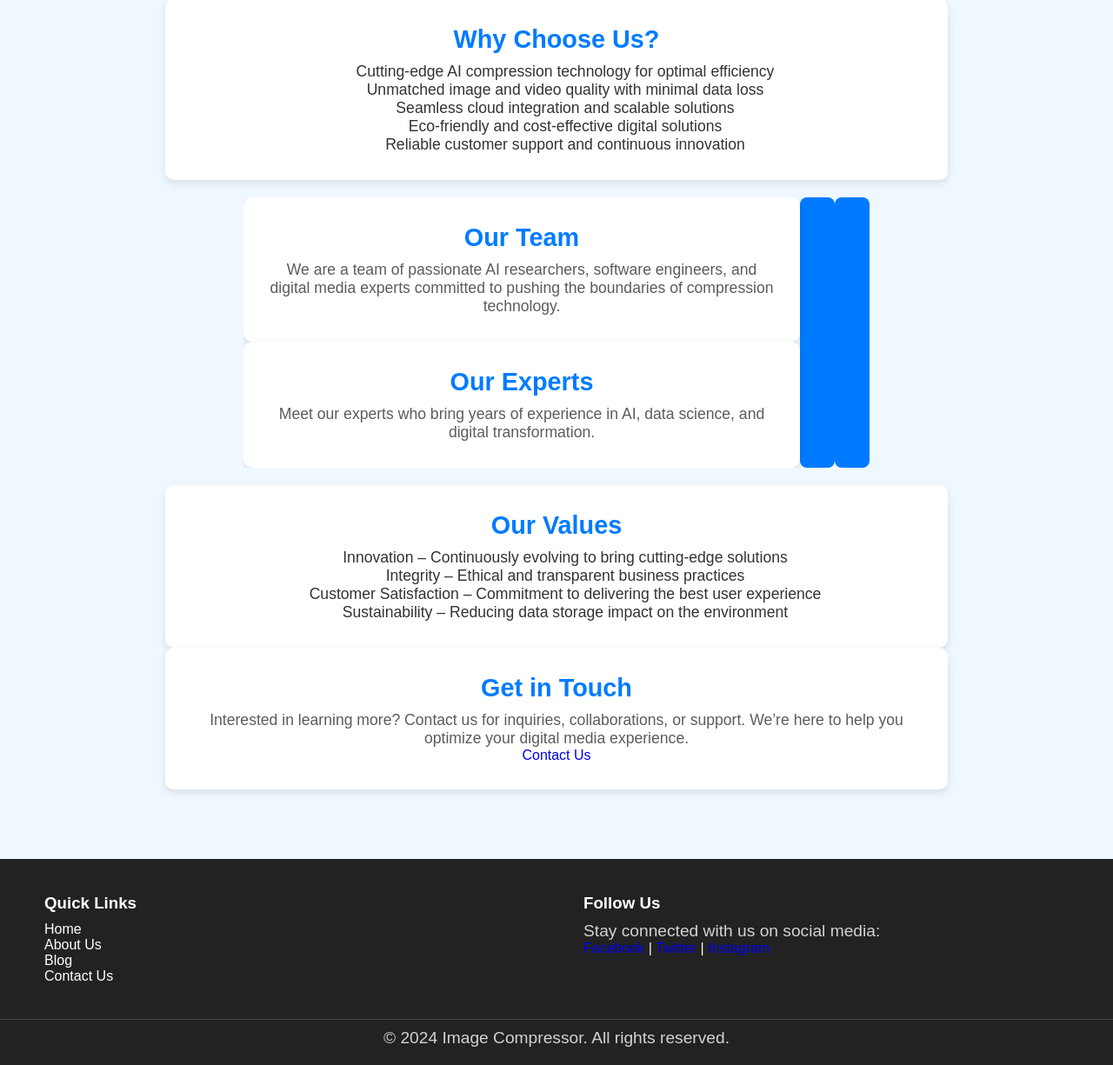
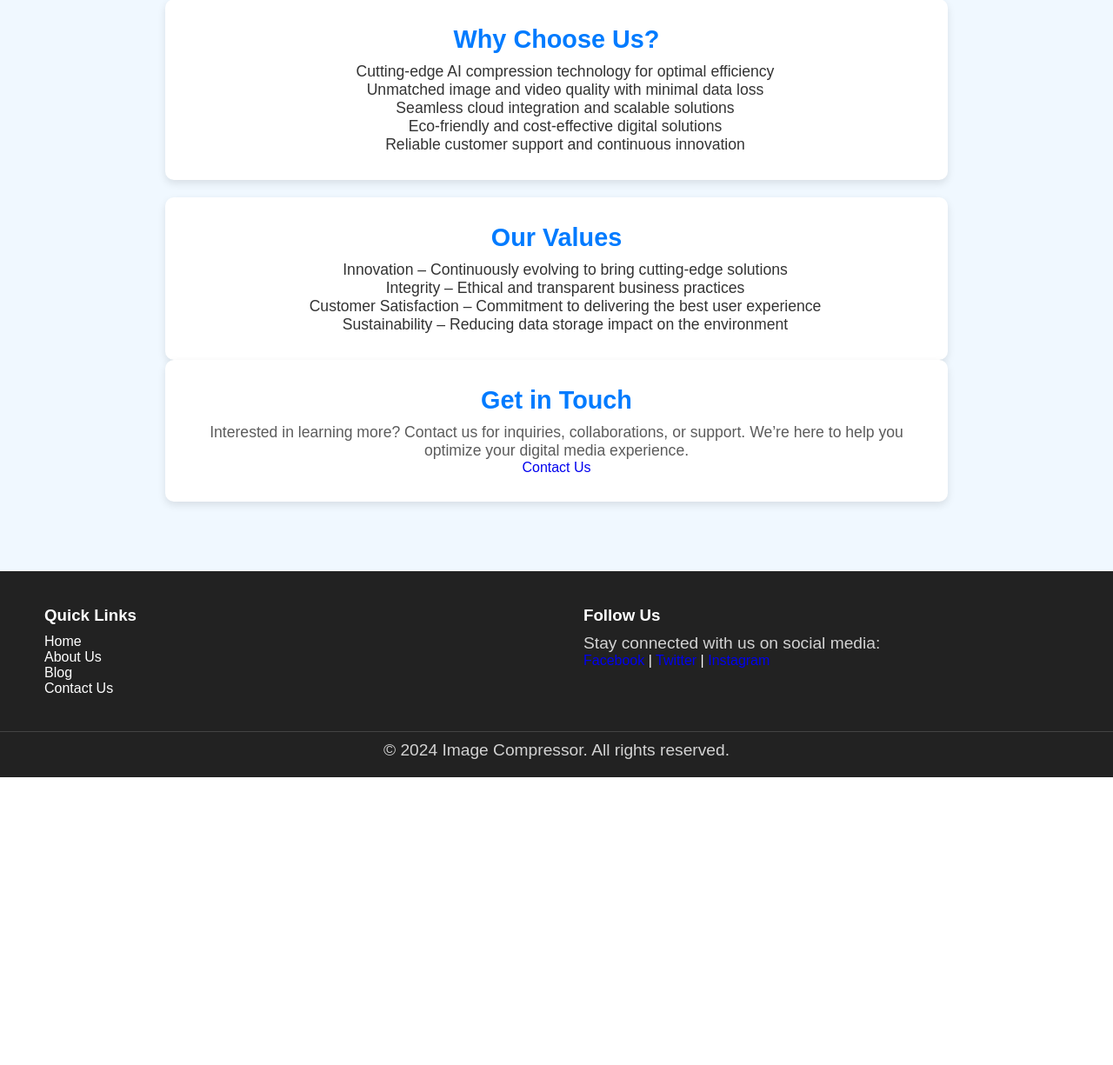
Before and after one commit to martinondiwa/image_compression, a Flask app: page /about in a window 1280 px wide. Shown: the part 598-1823 px from the top of the page at 87% size. After the commit the page ends 1492 px from the top, so only its background shows below. Run offline with Flask 3, Linux system fonts and the light colour scheme.

Commit message:
Update about.html
asdfghk

```diff
--- a/templates/about.html
+++ b/templates/about.html
@@ -11,12 +11,12 @@
         </div>
     </div>
 
-    <div class="row mt-4">
-        <div class="col-md-6 about-card fade-in animate-fade-in">
+    <div class="row mt-4 d-flex align-items-stretch">
+        <div class="col-md-6 about-card fade-in animate-fade-in text-center">
             <h2>Our Mission</h2>
             <p>Our mission is to revolutionize digital media by delivering intelligent compression solutions that enhance accessibility, reduce storage costs, and improve transmission speeds, all while maintaining exceptional quality.</p>
         </div>
-        <div class="col-md-6 about-card fade-in animate-fade-in">
+        <div class="col-md-6 about-card fade-in animate-fade-in text-center">
             <h2>Our Vision</h2>
             <p>We envision becoming a global leader in AI-powered compression technology, helping businesses and individuals optimize digital experiences, minimize data costs, and contribute to a sustainable digital future.</p>
         </div>
@@ -33,29 +33,6 @@
                 <li>Reliable customer support and continuous innovation</li>
             </ul>
         </div>
-    </div>
-
-    <div id="teamCarousel" class="carousel slide mt-5" data-bs-ride="carousel">
-        <div class="carousel-inner">
-            <div class="carousel-item active">
-                <div class="col-md-12 about-card fade-in text-center">
-                    <h2>Our Team</h2>
-                    <p>We are a team of passionate AI researchers, software engineers, and digital media experts committed to pushing the boundaries of compression technology.</p>
-                </div>
-            </div>
-            <div class="carousel-item">
-                <div class="col-md-12 about-card fade-in text-center">
-                    <h2>Our Experts</h2>
-                    <p>Meet our experts who bring years of experience in AI, data science, and digital transformation.</p>
-                </div>
-            </div>
-        </div>
-        <button class="carousel-control-prev" type="button" data-bs-target="#teamCarousel" data-bs-slide="prev">
-            <span class="carousel-control-prev-icon" aria-hidden="true"></span>
-        </button>
-        <button class="carousel-control-next" type="button" data-bs-target="#teamCarousel" data-bs-slide="next">
-            <span class="carousel-control-next-icon" aria-hidden="true"></span>
-        </button>
     </div>
 
     <div class="row mt-5">
@@ -76,6 +53,28 @@
     </div>
 </section>
 
-<link rel="stylesheet" href="/static/css/about.css">
-<script src="/static/js/about.js"></script>
+<style>
+    .animate-slide-in {
+        animation: slide-in 1s ease-in-out;
+    }
+    .animate-fade-in {
+        animation: fade-in 1.5s ease-in;
+    }
+    .animate-zoom-in {
+        animation: zoom-in 1s ease-in-out;
+    }
+
+    @keyframes slide-in {
+        from { transform: translateX(-50px); opacity: 0; }
+        to { transform: translateX(0); opacity: 1; }
+    }
+    @keyframes fade-in {
+        from { opacity: 0; }
+        to { opacity: 1; }
+    }
+    @keyframes zoom-in {
+        from { transform: scale(0.9); opacity: 0; }
+        to { transform: scale(1); opacity: 1; }
+    }
+</style>
 {% endblock %}
```
